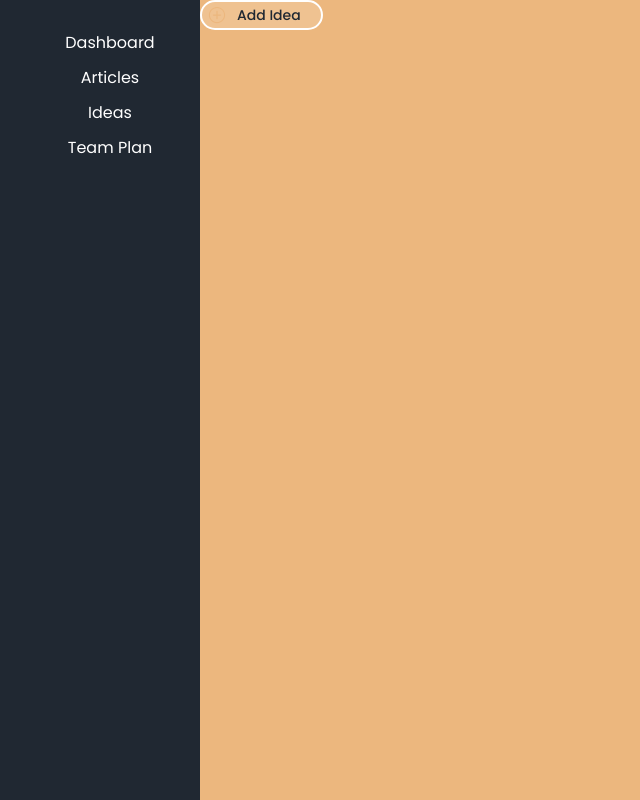
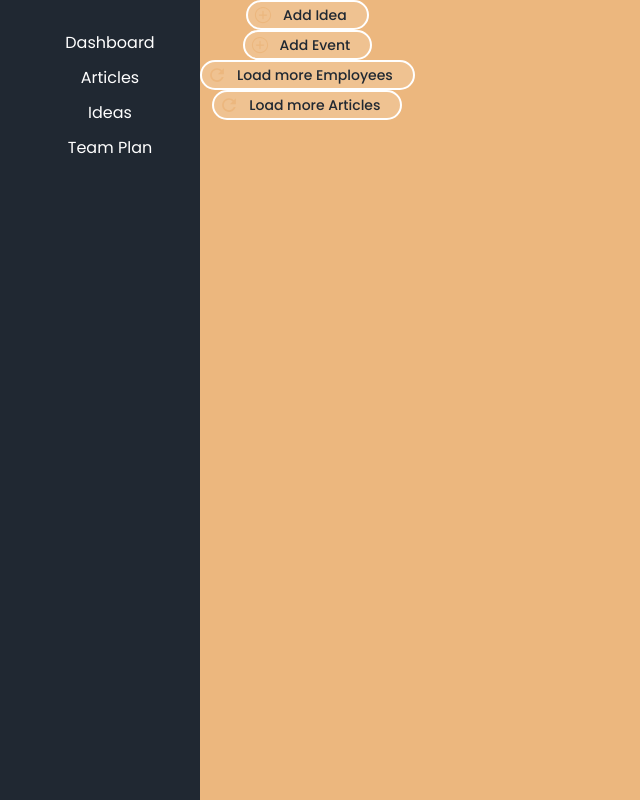
Before and after one commit to helher/newsplan, a React (Create React App) app: page /ideas in a window 1280 px wide. Shown: the whole page, without its empty margins (0-640 px from the left). Built offline with nearby package versions, Linux system fonts and the light colour scheme.

Commit message:
Completede FooterButtons

```diff
--- a/src/components/buttons/IconButton/IconButton.js
+++ b/src/components/buttons/FooterButton/FooterButton.js
@@ -1,25 +1,24 @@
 import React from 'react';
-import './IconButton.css';
+import './FooterButton.css';
 import { useNavigate } from 'react-router';
 
-const IconButton = ({
+const FooterButton = ({
     text,
-    type,
-    goto,
-    UserIcon
+    UserIcon,
+    goto
 }) => {
 
     let navigate = useNavigate();
 
     function handleClick() {
-        navigate({goto})
+        navigate(goto)
     }
 
     return (
-        <div class="iconbtn">
-            <button onClick={handleClick} type={type} navigate={navigate}>
+        <div className="iconbtn">
+            <button onClick={handleClick}>
                 <div class="button-text">
-                <UserIcon class="icon"/>{text}
+                <UserIcon className="icon"/>{text}
                 </div>
             </button>
         </div>
@@ -27,4 +26,4 @@ const IconButton = ({
     )
 }
 
-export default IconButton;
+export default FooterButton;
--- a/src/screens/Ideas.js
+++ b/src/screens/Ideas.js
@@ -1,12 +1,16 @@
 import React from 'react';
-import IconButton from './../components/buttons/IconButton/IconButton'
+import FooterButton from '../components/buttons/FooterButton/FooterButton'
 import  { IoIosAddCircleOutline } from 'react-icons/io'
+import  { IoMdRefresh } from 'react-icons/io'
 import './Ideas.css'
 
 const Ideas = () => {
     return (
         <div>
-            <IconButton UserIcon={ IoIosAddCircleOutline } text="Add Idea" icon="IoIosAddCircleOutline"/>
+            <FooterButton UserIcon={ IoIosAddCircleOutline } text="Add Idea" goto="/Articles"/>
+            <FooterButton UserIcon={ IoIosAddCircleOutline } text="Add Event" goto="/TeamPlan"/>
+            <FooterButton UserIcon={ IoMdRefresh } text="Load more Employees" goto="/Articles"/>
+            <FooterButton UserIcon={ IoMdRefresh } text="Load more Articles" goto="/Articles"/>
         </div>
     );
 };
```
Also changed, not shown: src/components/buttons/FooterButton/FooterButton.css (renamed from src/components/buttons/IconButton/IconButton.css), src/components/buttons/FooterButton/IconLibrary.js (renamed from src/components/buttons/IconButton/IconLibrary.js).
